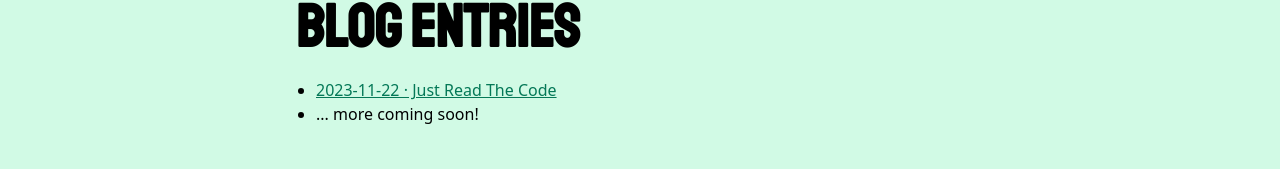
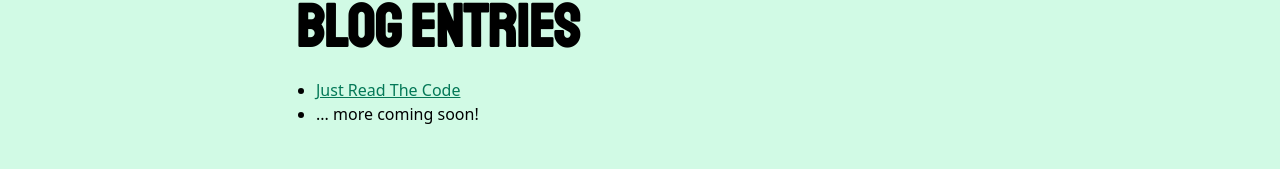
Before and after one commit to jonnykry/jonnykrysh.me, a Next.js app: page /blog in a window 1280 px wide. Shown: the part 118-287 px from the top of the page. Built offline with nearby package versions, Linux system fonts and the light colour scheme.

Commit message:
folder restructuring for prod

```diff
--- a/app/blog/[slug]/page.tsx
+++ b/app/blog/[slug]/page.tsx
@@ -35,16 +35,17 @@ export default async function Page({ params }: { params: { slug: string } }) {
       </div>
       <br />
       <div>{result.frontmatter.date.toDateString()}</div>
+      <hr className='my-10 border-gray-400' />
     </div>
   );
 
   return (
-    <div className='prose prose-quoteless py-10'>
+    <div className='prose prose-zinc prose-quoteless py-10'>
       <Link href='/blog'>&larr; All Blog Posts</Link>
       <h1 className='pt-5'>{result.frontmatter.title}</h1>
       {frontmatter}
       <BlogPost />
-      <hr className='my-5' />
+      <hr className='my-10 border-gray-400' />
       <Link href='/blog'>&larr; All Blog Posts</Link>
     </div>
   );
--- a/app/blog/page.tsx
+++ b/app/blog/page.tsx
@@ -1,10 +1,12 @@
 'use server';
 
 import { promises as fs } from 'fs';
+import path from 'path';
 import Link from 'next/link';
 
 const getPosts = async () => {
-  const files = await fs.readdir(process.cwd() + '/_posts');
+  const postsDirectory = path.join(process.cwd(), '_posts');
+  const files = await fs.readdir(postsDirectory);
 
   return {
     files: files,
@@ -15,20 +17,16 @@ export default async function Page() {
   const response = await getPosts();
 
   const blogPosts = response.files.map((file) => {
-    // TODO: better way to handle dates
     const fullName = file.substring(0, file.length - 4); // remove trailing mdx
-    const name = fullName.substring(11, file.length); // remove date
-    const date = file.substring(0, 10);
-
-    const newWords = name.split('-');
+    const newWords = fullName.split('-');
     const capitalizedWords = newWords.map((word: string) =>
       word ? word[0].toUpperCase() + word.substring(1) : ''
     );
     const blogTitle = capitalizedWords.join(' ');
 
     return (
-      <li key={name}>
-        <Link href={`/blog/${fullName}`}>{`${date} · ${blogTitle}`}</Link>
+      <li key={fullName}>
+        <Link href={`/blog/${fullName}`}>{`${blogTitle}`}</Link>
       </li>
     );
   });
```
Also changed, not shown: _posts/just-read-the-code.mdx (renamed from _posts/2023-11-22-just-read-the-code.mdx).
